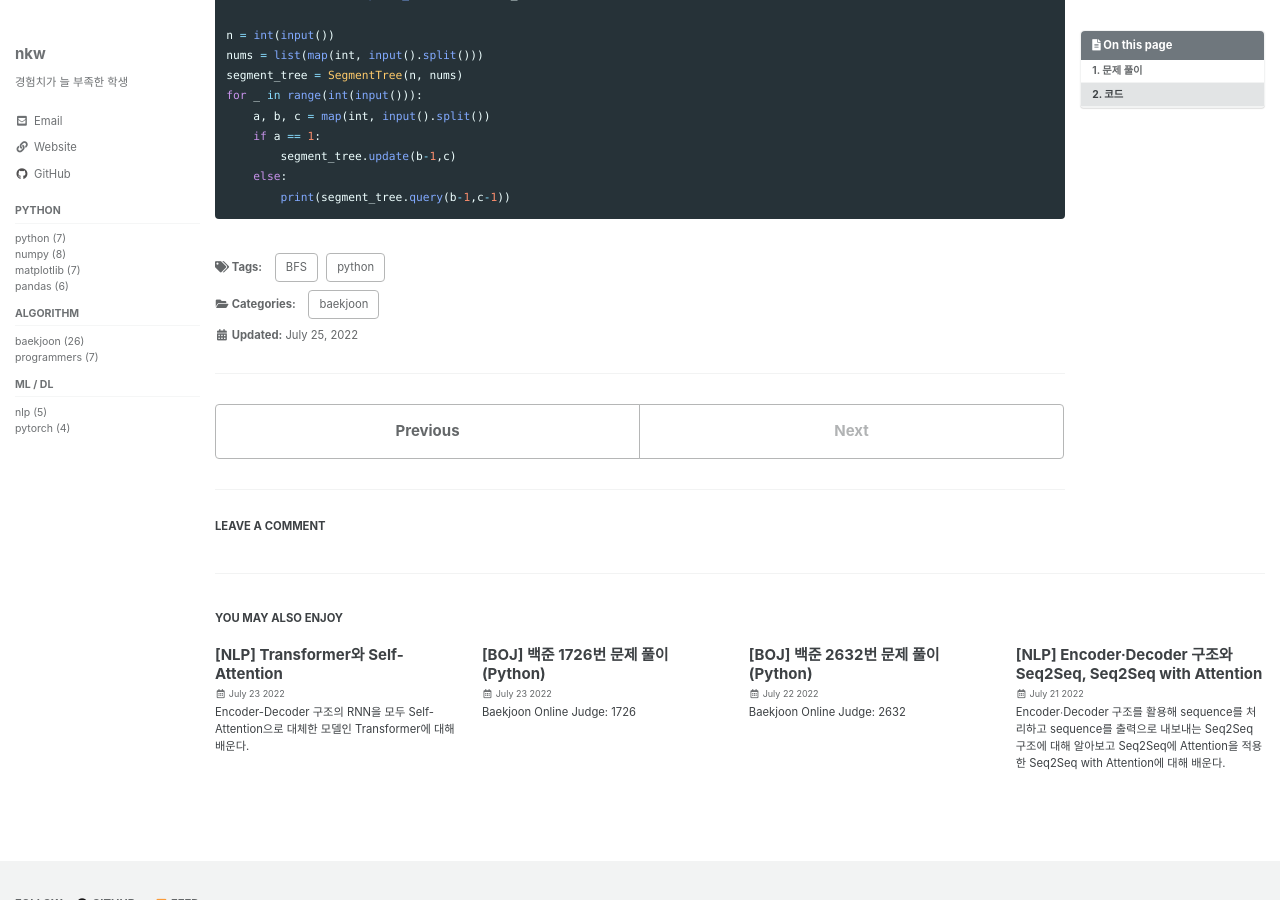
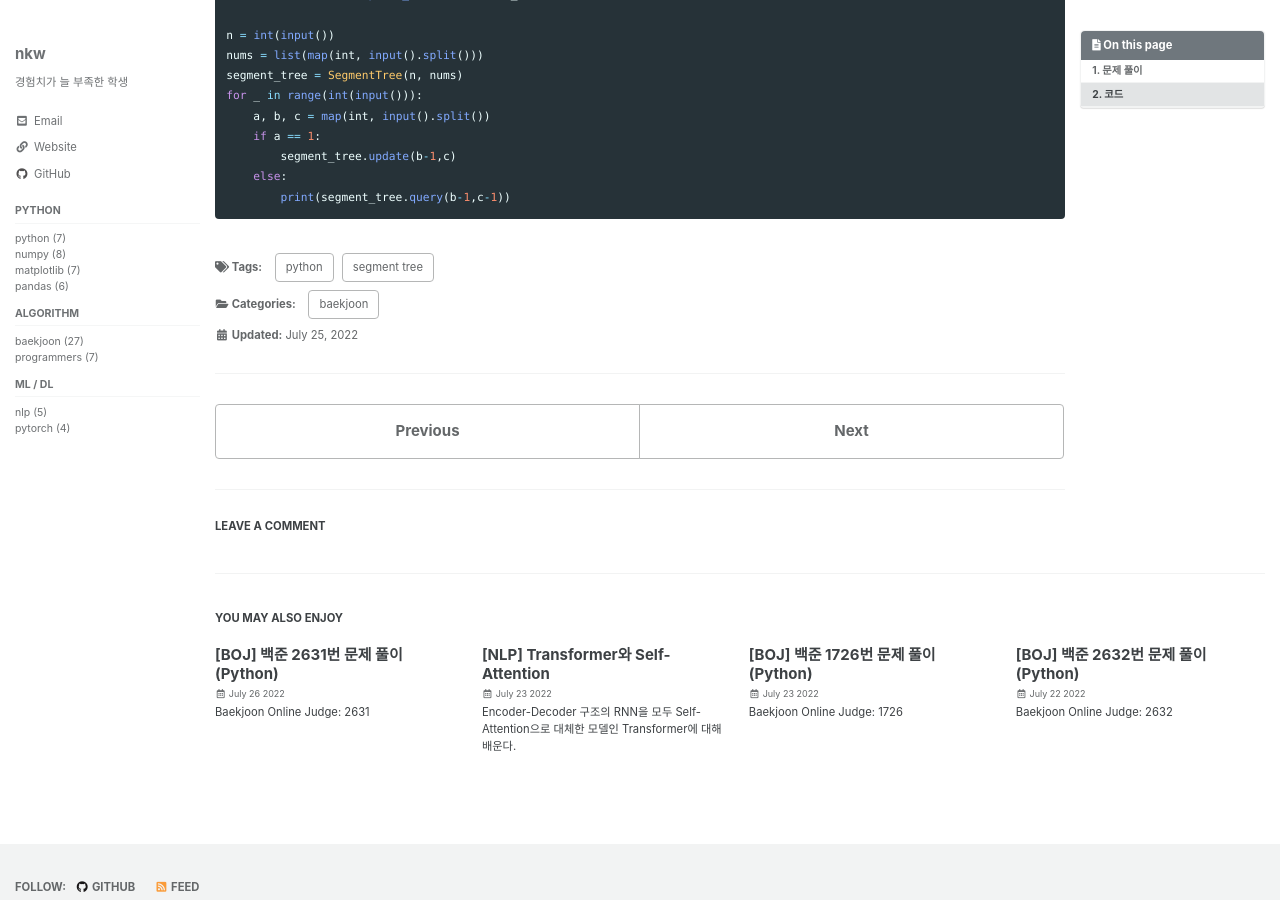
Before and after one commit to nkw011/nkw011.github.io, a Jekyll site: the page built from _posts/2022-07-25-baekjoon-14438.md, in a window 1280 px wide and 900 px high, scrolled down 1284 px. Built offline with Jekyll 4.4.1, drawn with Linux system fonts in a browser that asks for light colours; cached includes are drawn as plain includes; comment, search, counter and statistics services are not loaded; some of the changed lines change nothing that is shown.

Commit message:
add baekjoon-14438 post and fix typo
fix typo in baekjoon-2631 post

````diff
--- a/_posts/2022-07-25-baekjoon-14438.md
+++ b/_posts/2022-07-25-baekjoon-14438.md
@@ -8,7 +8,7 @@
     - baekjoon
 tags:
     - python
-    - BFS
+    - segment tree
 sidebar:
     nav: sidebarTotal
 ---
--- /dev/null
+++ b/_posts/2022-07-26-baekjoon-2631.md
@@ -0,0 +1,40 @@
+---
+title: "[BOJ] 백준 2631번 문제 풀이 (Python)"
+excerpt: "Baekjoon Online Judge: 2631"
+use_math: true
+toc: true
+toc_sticky: true
+categories:
+    - baekjoon
+tags:
+    - python
+    - LIS
+    - dynamic programming
+sidebar:
+    nav: sidebarTotal
+---
+
+## 1. 문제 풀이
+
+주어진 수열을 오름차순으로 정렬하기위해 최소 몇 개의 수를 옮겨야하는지 찾는 문제였다.
+
+LIS(최장 증가 부분 수열) 알고리즘을 적용해서 풀었다.
+
+- ‘3 7 5 2 6 1 4’ 에서 최장 증가 부분 수열은  ‘3 5 6’ 이다. 1, 2, 4, 7을 옮기면 된다.
+
+## 2. 코드
+
+```python
+import sys
+def input(): return sys.stdin.readline().rstrip()
+
+n = int(input())
+nums = [int(input()) for _ in range(n)]
+dp = [0] * n
+for i in range(n):
+    for j in range(i):
+        if nums[i] > nums[j]:
+            dp[i] = max(dp[i],dp[j])
+    dp[i] += 1
+print(n - max(dp))
+```
````
